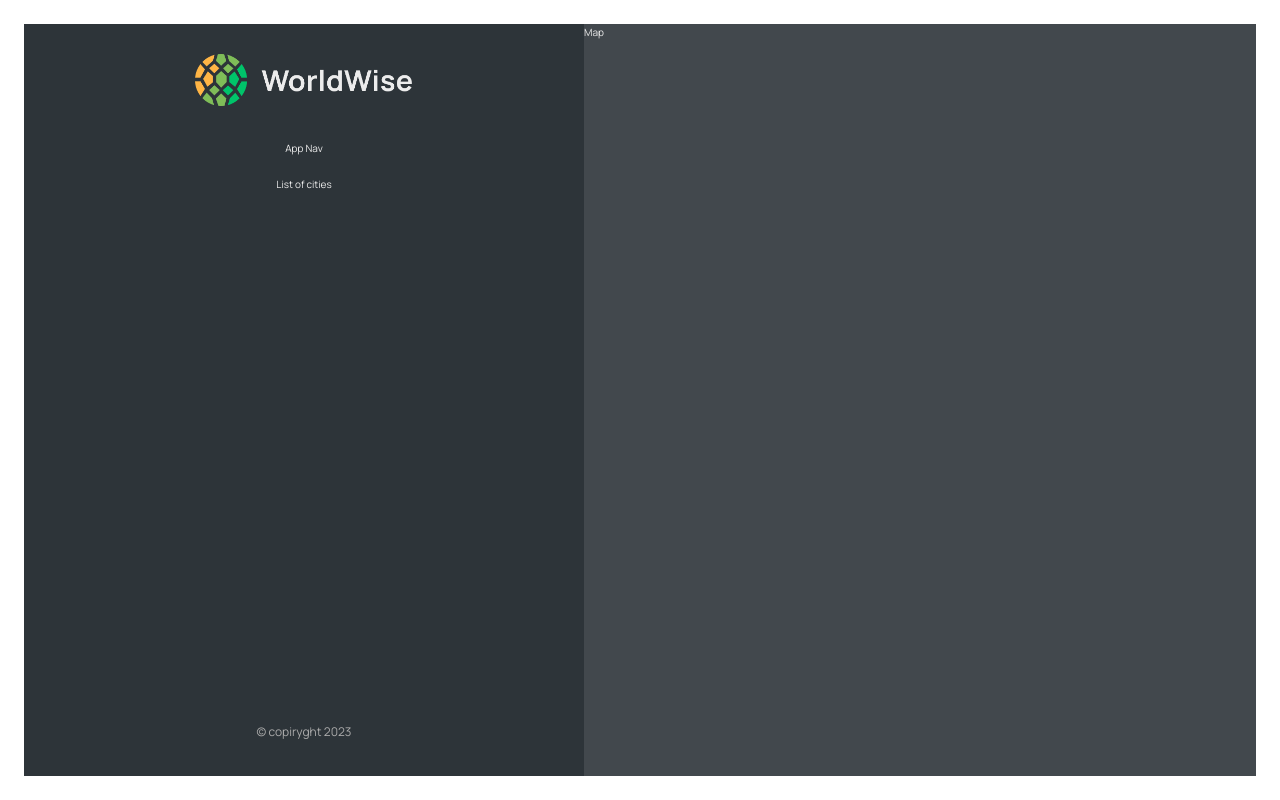
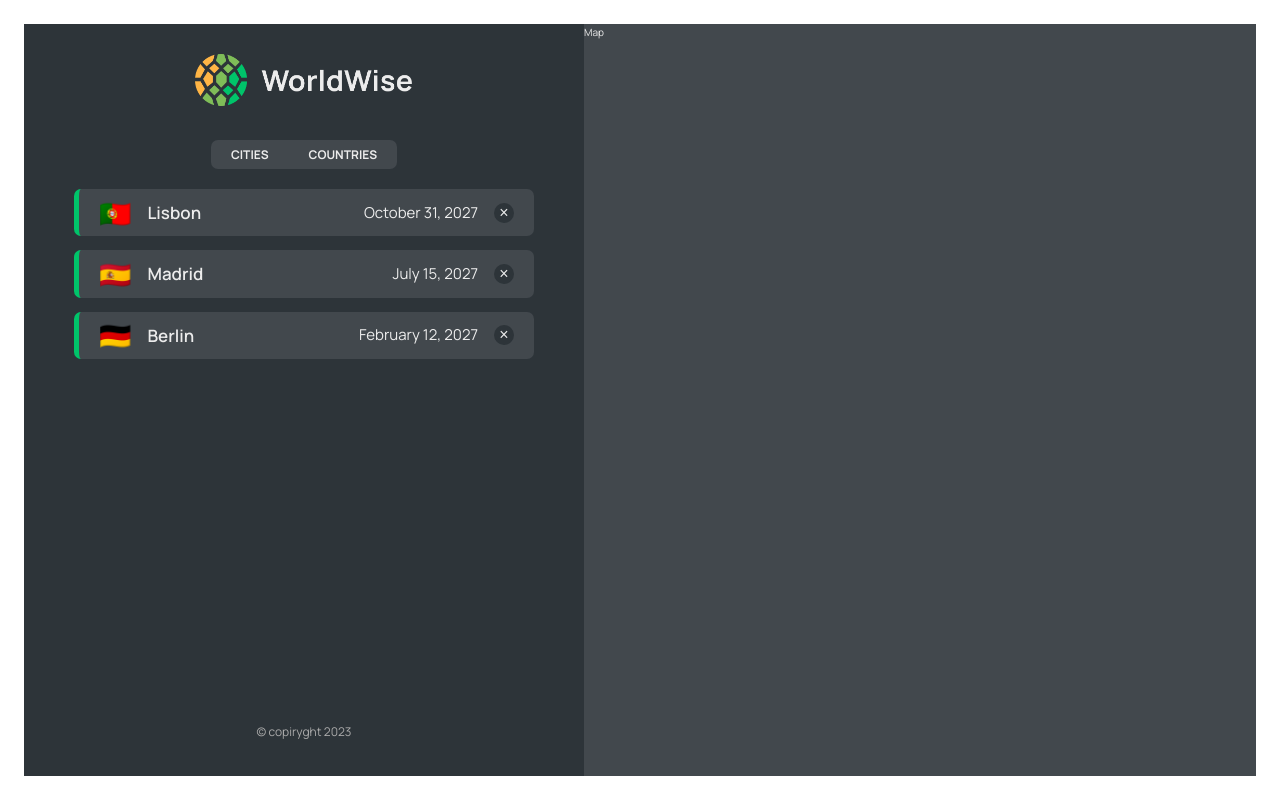
Before and after one commit to budi-afk/react-worldwise, a React (Vite) app: page /app in a window 1280 px wide. Built offline with nearby package versions, Linux system fonts and the light colour scheme; data requests are answered from the project's data file.

Commit message:
implementing the city list

```diff
--- a/package.json
+++ b/package.json
@@ -7,9 +7,11 @@
     "dev": "vite",
     "build": "vite build",
     "lint": "eslint . --ext js,jsx --report-unused-disable-directives --max-warnings 0",
-    "preview": "vite preview"
+    "preview": "vite preview",
+    "server": "json-server --watch data/cities.json --port 3001 --delay 500"
   },
   "dependencies": {
+    "json-server": "^0.17.4",
     "react": "^18.2.0",
     "react-dom": "^18.2.0",
     "react-router-dom": "^6.21.1"
--- a/src/App.jsx
+++ b/src/App.jsx
@@ -6,16 +6,49 @@
 import AppLayout from "./pages/AppLayout";
 import PageNotFound from "./pages/PageNotFound";
 import "./index.css";
+import CityList from "./components/CityList";
+import { useEffect, useState } from "react";
+
+const BASE_URL = "http://localhost:3001";
 
 function App() {
+  const [cities, setCities] = useState([]);
+  const [isLoading, setIsLoading] = useState(false);
+
+  useEffect(function () {
+    async function fetchCities() {
+      try {
+        setIsLoading(true);
+        const res = await fetch(`${BASE_URL}/cities`);
+        const data = await res.json();
+        setCities(data);
+      } catch {
+        alert("Error");
+      } finally {
+        setIsLoading(false);
+      }
+    }
+    fetchCities();
+  }, []);
   return (
     <BrowserRouter>
       <Routes>
-        <Route path="/" element={<Homepage />} />
-        <Route path="/product" element={<Product />} />
-        <Route path="/pricing" element={<Pricing />} />
-        <Route path="/login" element={<Login />} />
-        <Route path="/app" element={<AppLayout />} />
+        <Route index element={<Homepage />} />
+        <Route path="product" element={<Product />} />
+        <Route path="pricing" element={<Pricing />} />
+        <Route path="login" element={<Login />} />
+        <Route path="app" element={<AppLayout />}>
+          <Route
+            index
+            element={<CityList cities={cities} isLoading={isLoading} />}
+          />
+          <Route
+            path="cities"
+            element={<CityList cities={cities} isLoading={isLoading} />}
+          />
+          <Route path="countries" element={<p>Countries</p>} />
+          <Route path="form" element={<p>Form</p>} />
+        </Route>
         <Route path="/*" element={<PageNotFound />} />
       </Routes>
     </BrowserRouter>
--- a/src/components/AppNav.jsx
+++ b/src/components/AppNav.jsx
@@ -1,7 +1,19 @@
+import { NavLink } from "react-router-dom";
 import style from "./AppNav.module.css";
 
 function AppNav() {
-  return <nav className={style.nav}>App Nav</nav>;
+  return (
+    <nav className={style.nav}>
+      <ul>
+        <li>
+          <NavLink to="cities">CITIES</NavLink>
+        </li>
+        <li>
+          <NavLink to="countries">COUNTRIES</NavLink>
+        </li>
+      </ul>
+    </nav>
+  );
 }
 
 export default AppNav;
--- /dev/null
+++ b/src/components/CityItem.jsx
@@ -0,0 +1,22 @@
+import styles from "./CityItem.module.css";
+
+const formatDate = (date) =>
+  new Intl.DateTimeFormat("en", {
+    day: "numeric",
+    month: "long",
+    year: "numeric",
+  }).format(new Date(date));
+
+function CityItem({ city }) {
+  const { cityName, emoji, date } = city;
+  return (
+    <li className={styles.cityItem}>
+      <span className={styles.emoji}>{emoji}</span>
+      <h3 className={styles.name}>{cityName}</h3>
+      <time className={styles.date}>{formatDate(date)}</time>
+      <button className={styles.deleteBtn}>&times;</button>
+    </li>
+  );
+}
+
+export default CityItem;
--- /dev/null
+++ b/src/components/CityList.jsx
@@ -0,0 +1,21 @@
+import Spinner from "./Spinner";
+import styles from "./CityList.module.css";
+import CityItem from "./CityItem";
+import Message from "./Message";
+
+function CityList({ cities, isLoading }) {
+  if (isLoading) return <Spinner />;
+
+  if (!cities.length)
+    return <Message message="Please add city first on the Map" />;
+
+  return (
+    <ul className={styles.cityList}>
+      {cities.map((city) => (
+        <CityItem city={city} key={city.id} />
+      ))}
+    </ul>
+  );
+}
+
+export default CityList;
--- a/src/components/Sidebar.jsx
+++ b/src/components/Sidebar.jsx
@@ -1,6 +1,7 @@
 import Logo from "./Logo";
 import AppNav from "./AppNav";
 import styles from "./Sidebar.module.css";
+import { Outlet } from "react-router-dom";
 
 function Sidebar() {
   return (
@@ -8,7 +9,7 @@
       <Logo />
       <AppNav />
 
-      <p>List of cities</p>
+      <Outlet />
 
       <footer className={styles.footer}>
         <p className={styles.copyright}>
```
Also changed, not shown: 1 other file (tests, documents, lock files or other folders).
